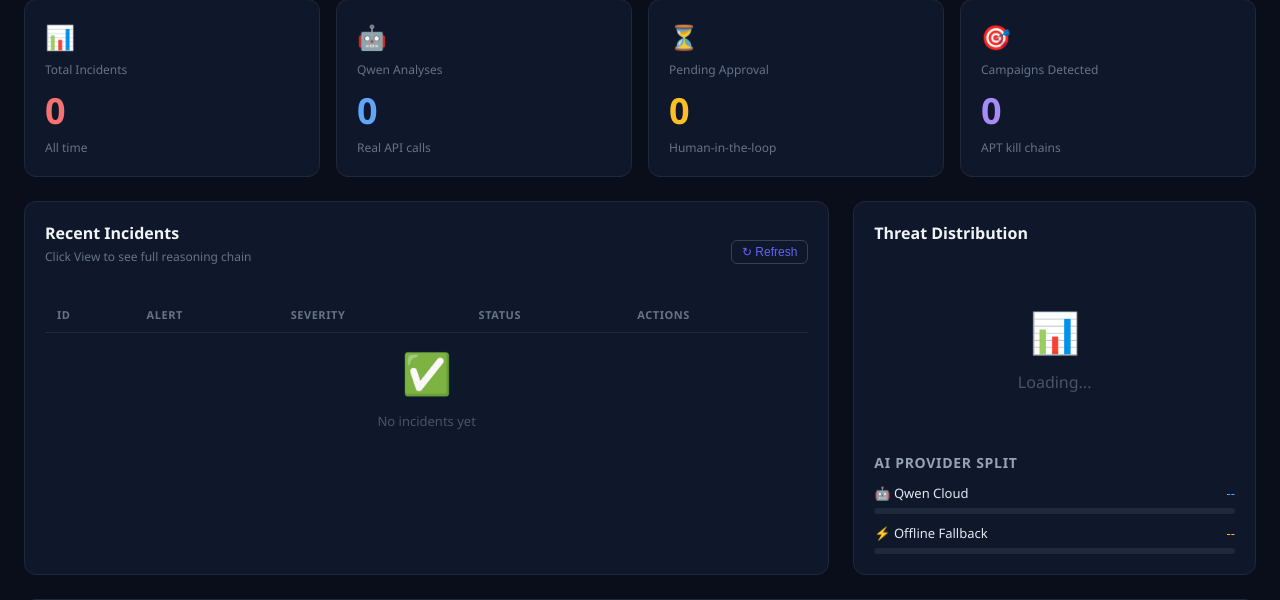
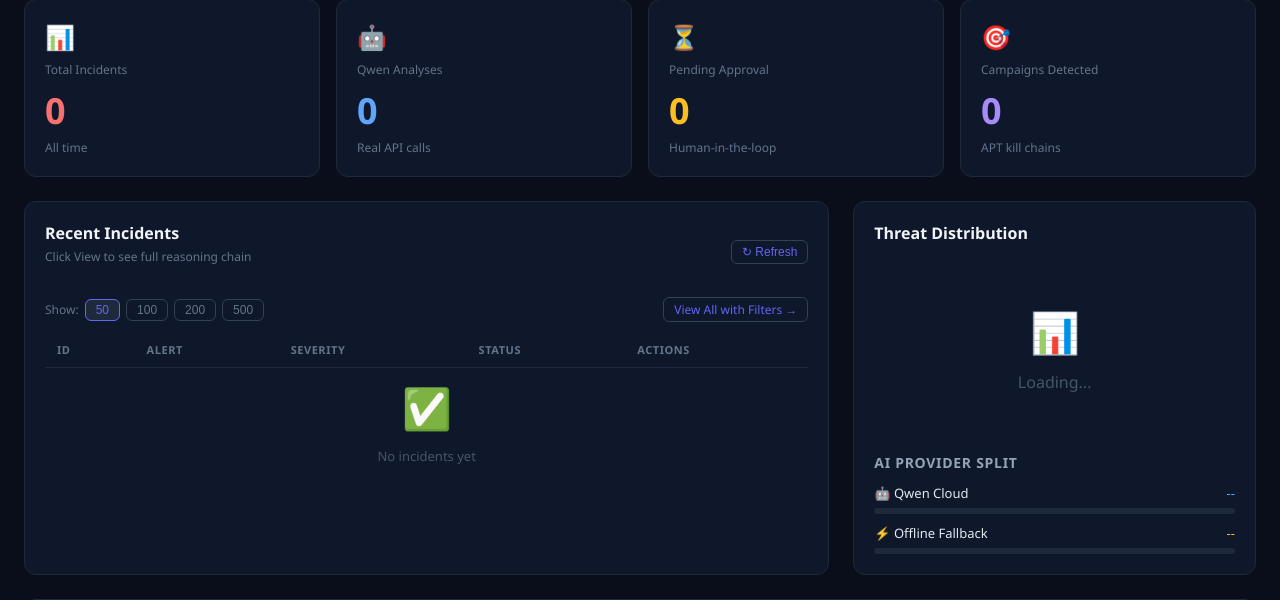
Before and after one commit to macbere/sentinel-edge, a Flask app: page / in a window 1280 px wide. Shown: the part 284-884 px from the top of the page. Run offline with Flask 3, Linux system fonts and the light colour scheme; data that the repository does not hold is empty.

Commit message:
Add row count buttons and View All link to incidents panel

```diff
--- a/templates/index.html
+++ b/templates/index.html
@@ -245,6 +245,14 @@
         </div>
         <button onclick="loadIncidents()" style="background:none;border:1px solid #334155;color:#6366f1;padding:4px 10px;border-radius:6px;font-size:12px;cursor:pointer;">↻ Refresh</button>
       </div>
+      <div style="display:flex;gap:6px;align-items:center;margin-bottom:10px;flex-wrap:wrap">
+        <span style="font-size:12px;color:#64748b">Show:</span>
+        <button onclick="showRows(50)" id="rows-50" style="background:#1e293b;border:1px solid #6366f1;color:#6366f1;padding:3px 10px;border-radius:6px;font-size:12px;cursor:pointer;">50</button>
+        <button onclick="showRows(100)" id="rows-100" style="background:none;border:1px solid #334155;color:#64748b;padding:3px 10px;border-radius:6px;font-size:12px;cursor:pointer;">100</button>
+        <button onclick="showRows(200)" id="rows-200" style="background:none;border:1px solid #334155;color:#64748b;padding:3px 10px;border-radius:6px;font-size:12px;cursor:pointer;">200</button>
+        <button onclick="showRows(500)" id="rows-500" style="background:none;border:1px solid #334155;color:#64748b;padding:3px 10px;border-radius:6px;font-size:12px;cursor:pointer;">500</button>
+        <a href="/incidents-all" style="margin-left:auto;font-size:12px;color:#6366f1;text-decoration:none;border:1px solid #334155;padding:3px 10px;border-radius:6px;">View All with Filters →</a>
+      </div>
       <div style="overflow-x:auto">
         <table class="incidents-table">
           <thead>
@@ -439,7 +447,7 @@
   const colors = {ransomware_beacon:'#f87171',brute_force_attack:'#fb923c',privilege_escalation:'#f87171',unauthorized_access:'#fbbf24',network_scan:'#4ade80',phishing_attempt:'#fbbf24',Ransomware:'#f87171',sql_injection:'#fb923c'};
   const threats = data.top_threats || [];
   const maxCount = Math.max(...threats.map(t=>t.count), 1);
-  document.getElementById('threat-bars').innerHTML = threats.map(t => `
+  const tbEl = document.getElementById('threat-bars'); if(tbEl) tbEl.innerHTML = threats.map(t => `
     <div class="threat-bar-item">
       <div class="threat-bar-label">
         <span class="threat-bar-name">${t.type.replace(/_/g,' ')}</span>
@@ -451,9 +459,38 @@
 }
 
 async function loadIncidents() {
-  const data = await fetchJSON(API + '/incidents?limit=50');
+  const refreshBtn = document.querySelector('[onclick="loadIncidents()"]');
+  if (refreshBtn) { refreshBtn.textContent = '⏳'; refreshBtn.disabled = true; }
+  const data = await fetchJSON(API + '/incidents?limit=500');
+  if (refreshBtn) { refreshBtn.textContent = '↻ Refresh'; refreshBtn.disabled = false; }
   if (!data || !Array.isArray(data)) return;
+  data.sort((a,b) => {
+    if (a.status === 'pending' && b.status !== 'pending') return -1;
+    if (a.status !== 'pending' && b.status === 'pending') return 1;
+    return b.id - a.id;
+  });
+  window._allIncidents = data;
+  window._shownCount = 50;
+  renderIncidents(data.slice(0, 50), data.length);
+}
+
+function showRows(n) {
+  window._shownCount = n;
+  [50,100,200,500].forEach(x => {
+    const btn = document.getElementById('rows-'+x);
+    if (btn) {
+      btn.style.background = x===n ? '#1e293b' : 'none';
+      btn.style.color = x===n ? '#6366f1' : '#64748b';
+      btn.style.borderColor = x===n ? '#6366f1' : '#334155';
+    }
+  });
+  const all = window._allIncidents || [];
+  renderIncidents(all.slice(0, n), all.length);
+}
+
+function renderIncidents(data, total) {
   const tbody = document.getElementById('incidents-tbody');
+  if (!tbody) return;
   if (data.length === 0) {
     tbody.innerHTML = '<tr><td colspan="5" class="empty-state"><div class="empty-icon">✅</div>No incidents yet</td></tr>';
     return;
@@ -673,6 +710,20 @@
   if (e.key === 'Enter') runAnalysis();
 });
 
+function showRows(n) {
+  window._shownCount = n;
+  [50,100,200,500].forEach(x => {
+    const btn = document.getElementById('btn-'+x);
+    if (btn) {
+      btn.style.background = x===n ? '#1e1b4b' : '#0f172a';
+      btn.style.borderColor = x===n ? '#6366f1' : '#334155';
+      btn.style.color = x===n ? '#a5b4fc' : '#64748b';
+    }
+  });
+  const all = window._allIncidents || [];
+  renderIncidents(all.slice(0,n), all.length);
+}
+
 async function init() {
   await Promise.all([loadDashboard(), loadIncidents(), loadCampaigns()]);
   setInterval(() => { loadDashboard(); loadIncidents(); loadCampaigns(); }, 30000);
```
